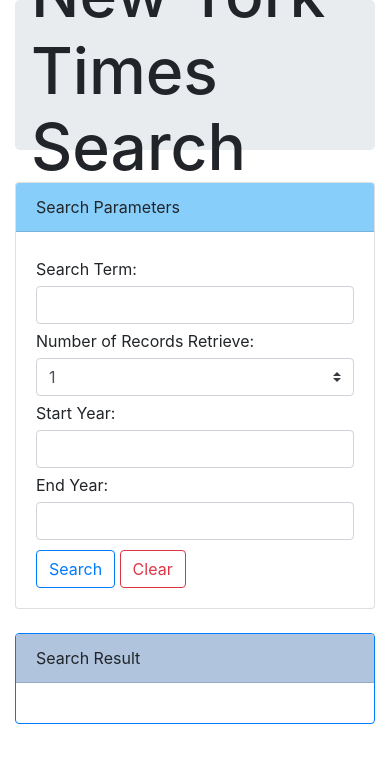
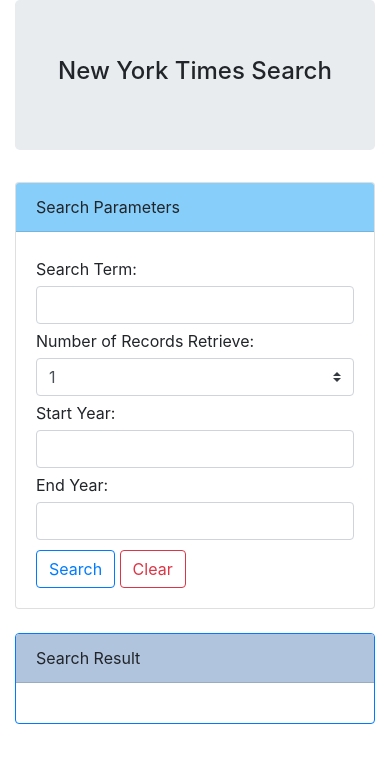
Before and after one commit to elgun87/new_york_times_api_example, a plain HTML site: page index.html in a window 390 px wide. Drawn offline with nearby package versions, Linux system fonts and the light colour scheme.

Commit message:
changed h1 font size when screen size becomes below 980px

```diff
--- a/app.js
+++ b/app.js
@@ -57,7 +57,7 @@
 
 
             console.log(response.response.docs[i].web_url)
-        })
+        });
     }
 
   });
--- a/style.css
+++ b/style.css
@@ -8,3 +8,20 @@ label{
 button{
     margin-top: 10px;
 }
+
+@media only screen and (max-width: 990px) {
+    h1{
+        font-size: 2.5em;
+    }
+}
+
+@media only screen and (max-width: 482px) {
+    h1{
+        font-size: 2em;
+    }
+}
+@media only screen and (max-width: 402px) {
+    h1{
+        font-size: 1.5em;
+    }
+}
```
